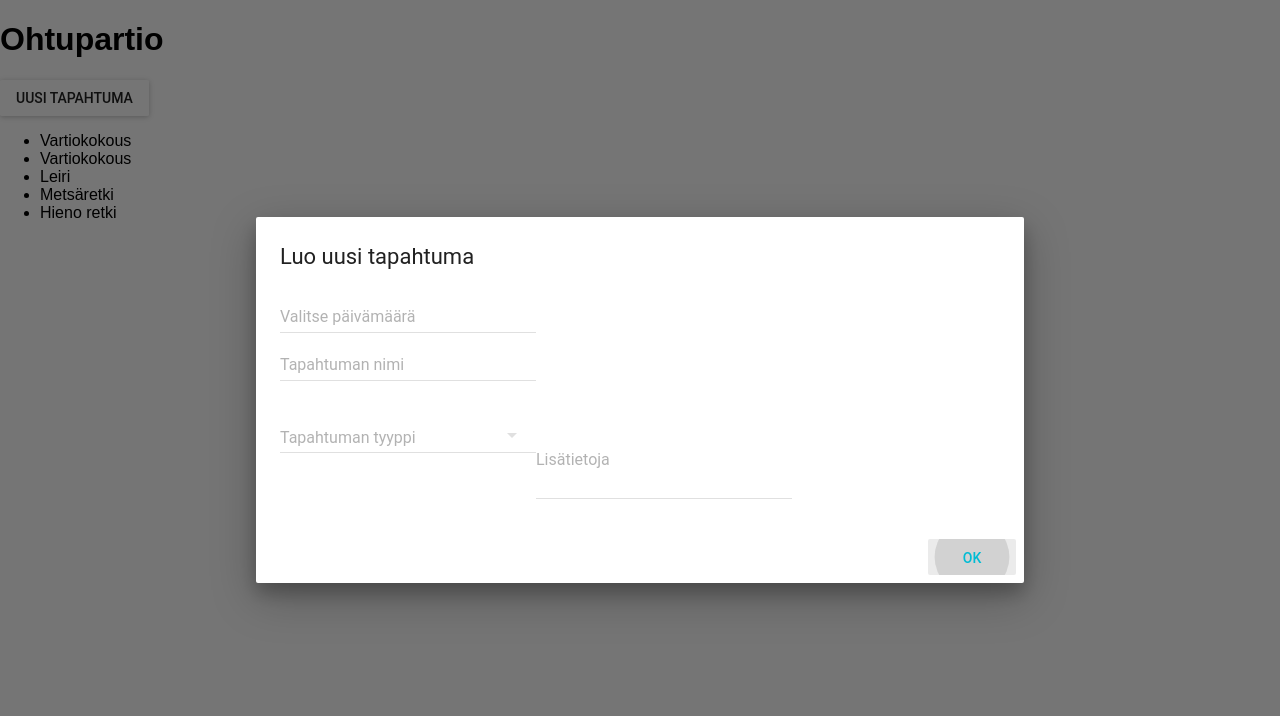
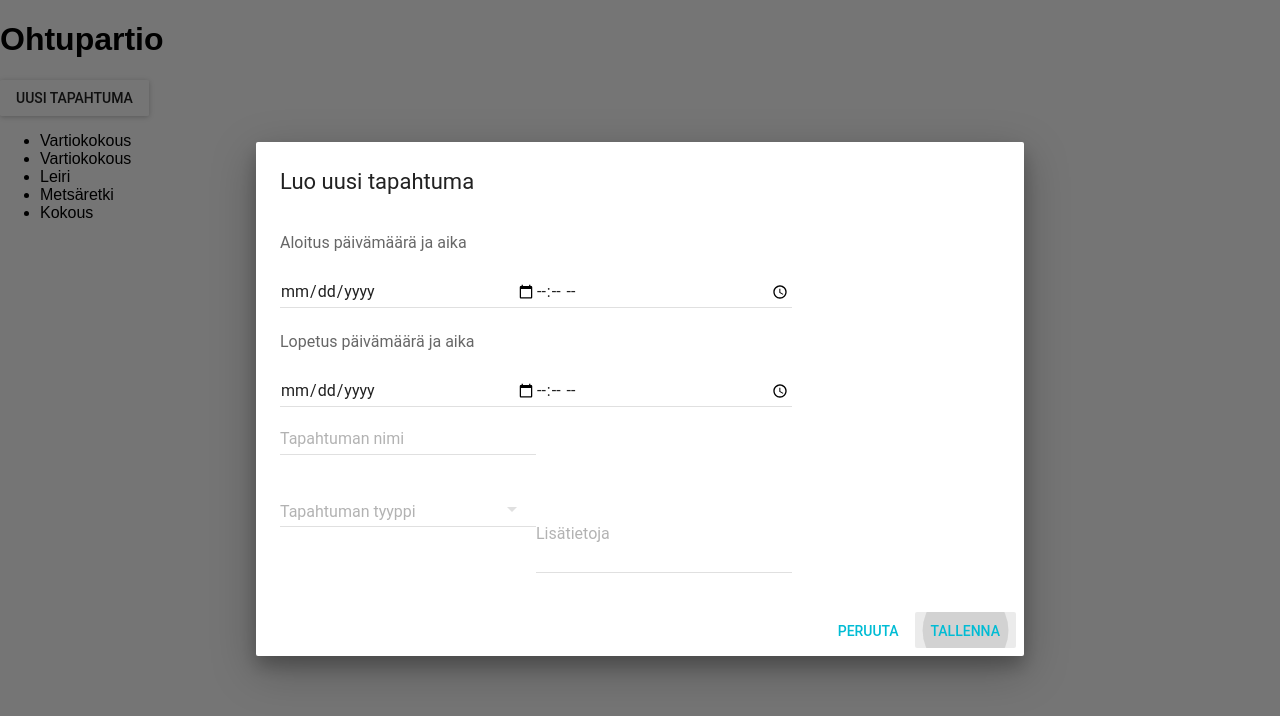
Before and after one commit to partio-scout/tosu-frontend, a React (Create React App) app: page / in a window 1280 px wide. Both pictures are taken after a click on the button "UUSI TAPAHTUMA". Shown: the top 716 px of the page. Built offline with nearby package versions, Linux system fonts and the light colour scheme; data requests are answered from the project's data file; the HTML template or start-up script is replaced by a standard one.

Commit message:
Add both starting date and time and ending date and time for event

```diff
--- a/db.json
+++ b/db.json
@@ -7,7 +7,8 @@
       "eventInformation": "",
       "organizerName": "vartio",
       "organizerId": 1,
-      "eventDate": "2018-02-15T18:30:00+02:00"
+      "eventStartDate": "2018-02-15T18:30:00+02:00",
+      "eventEndDate": ""
     },
     {
       "id": 2,
@@ -16,7 +17,8 @@
       "eventInformation": "",
       "organizerName": "vartio",
       "organizerId": 1,
-      "eventDate": "2018-02-22T18:30:00+02:00"
+      "eventStartDate": "2018-02-22T18:30:00+02:00",
+      "eventEndDate": ""
     },
     {
       "id": 3,
@@ -25,25 +27,26 @@
       "eventInformation": "",
       "organizerName": "lippukunta",
       "organizerId": 2,
-      "eventDate": "2018-02-23T18:30:00+02:00"
+      "eventStartDate": "2018-02-23T18:30:00+02:00",
+      "eventEndDate": ""
     },
     {
       "id": 4,
       "eventTitle": "Metsäretki",
-      "eventDate": "2018-01-03T22:00:00.000Z",
+      "eventStartDate": "2018-01-03T22:00:00.000Z",
+      "eventEndDate": "",
       "eventType": "retki",
       "eventInformation": "Hauska retki metsään",
       "organizerName": "Partio",
       "organizerId": 2
     },
     {
-      "eventTitle": "Hieno retki",
-      "eventDate": "2018-01-17T22:00:00.000Z",
-      "eventType": "retki",
-      "eventInformation": "Jee jee retki jee jee jee",
+      "eventTitle": "Kokous",
+      "eventType": "kokous",
+      "eventInformation": "Kokous on paikassa x",
       "organizerName": "Partio",
       "organizerId": 2,
-      "id": 5
+      "id": 7
     }
   ]
 }
--- a/src/components/NewEvent.js
+++ b/src/components/NewEvent.js
@@ -2,10 +2,10 @@ import React from "react";
 import Dialog from "material-ui/Dialog";
 import FlatButton from "material-ui/FlatButton";
 import RaisedButton from "material-ui/RaisedButton";
-import DatePicker from "material-ui/DatePicker";
 import TextField from "material-ui/TextField";
 import SelectField from "material-ui/SelectField";
 import MenuItem from "material-ui/MenuItem";
+
 
 /**
  * Dialogs can be nested. This example opens a Date Picker from within a Dialog.
@@ -15,7 +15,10 @@ export default class NewEvent extends React.Component {
   state = {
     open: false,
     eventTitle: "",
-    eventDate: "",
+    eventStartDate: "",
+    eventStartTime: "",
+    eventEndDate: "",
+    eventEndTime: "",
     eventType: "",
     eventInformation: ""
   };
@@ -25,6 +28,10 @@ export default class NewEvent extends React.Component {
   };
 
   handleClose = () => {
+    this.setState({ open: false });
+  };
+
+  handleCloseAndSend = () => {
     this.setState({ open: false });
 
     const data = {
@@ -36,51 +43,71 @@ export default class NewEvent extends React.Component {
       //TODO kirjautuneen käyttäjän yhdistäminen eventiin"
       organizerName: "Partio",
       organizerId: 2
-    }
+    };
 
-    fetch('http://localhost:3001/events', {
-      method: 'POST',
+    fetch("http://localhost:3001/events", {
+      method: "POST",
       body: JSON.stringify(data),
       headers: new Headers({
-        'Content-Type': 'application/json'
+        "Content-Type": "application/json"
       })
-    }).then(res => res.json())
-    .catch(error => console.error('Error:', error))
-    .then(response => console.log('Success:', response));
+    })
+      .then(res => res.json())
+      .catch(error => console.error("Error:", error))
+      .then(response => console.log("Success:", response));
   };
 
-  handleDate = (event, date) => {
+  handleStartDate = (event) => {
     this.setState({
-      eventDate: date
-    })
-  }
+      eventStartDate: event.target.value
+    });
+  };
 
-  handleTitle = (event) => {
-    console.log(event)
+  handleStartTime = (event) => {
+    this.setState({
+      eventStartTime: event.target.value
+    });
+  };
+
+  handleEndDate = (event) => {
+    this.setState({
+      eventEndDate: event.target.value
+    });
+  };
+
+  handleEndTime = (event) => {
+    this.setState({
+      eventEndTime: event.target.value
+    });
+  };
+
+  handleTitle = event => {
+    console.log(event);
     this.setState({
       eventTitle: event.target.value
-    })
-  }
+    });
+  };
 
   handleType = (event, index, type) => {
     this.setState({
       eventType: type
-     })
+    });
   };
 
-  handleInformation = (event) => {
+  handleInformation = event => {
     this.setState({
       eventInformation: event.target.value
-    })
-  }
+    });
+  };
 
   render() {
     const actions = [
+      <FlatButton label="Peruuta" primary={true} onClick={this.handleClose} />,
       <FlatButton
-        label="Ok"
+        label="Tallenna"
         primary={true}
         keyboardFocused={true}
-        onClick={this.handleClose}
+        onClick={this.handleCloseAndSend}
       />
     ];
 
@@ -93,8 +120,35 @@ export default class NewEvent extends React.Component {
           modal={false}
           open={this.state.open}
           onRequestClose={this.handleClose}
+          autoScrollBodyContent={true}
         >
-          <DatePicker hintText="Valitse päivämäärä" onChange={this.handleDate} />
+          <p>Aloitus päivämäärä ja aika</p>
+          <TextField
+            type="date"
+            name="startDate"
+            value={this.state.eventStartDate}
+            onChange={this.handleStartDate}
+          />
+          <TextField
+            type="time"
+            name="startTime"
+            value={this.state.time}
+            onChange={this.handleStartTime}
+          />
+          <p>Lopetus päivämäärä ja aika</p>
+          <TextField
+            type="date"
+            name="endDate"
+            value={this.state.eventEndDate}
+            onChange={this.handleEndDate}
+          />
+          <TextField
+            type="time"
+            name="endTime"
+            value={this.state.eventEndTime}
+            onChange={this.handleEndTime}
+          />
+
           <TextField hintText="Tapahtuman nimi" onChange={this.handleTitle} />
           <br />
           <SelectField
@@ -108,7 +162,6 @@ export default class NewEvent extends React.Component {
             <MenuItem value={"vaellus"} primaryText="Vaellus" />
             <MenuItem value={"muu tapahtuma"} primaryText="Muu tapahtuma" />
           </SelectField>
-
           <TextField
             hintText="Message Field"
             floatingLabelText="Lisätietoja"
```
